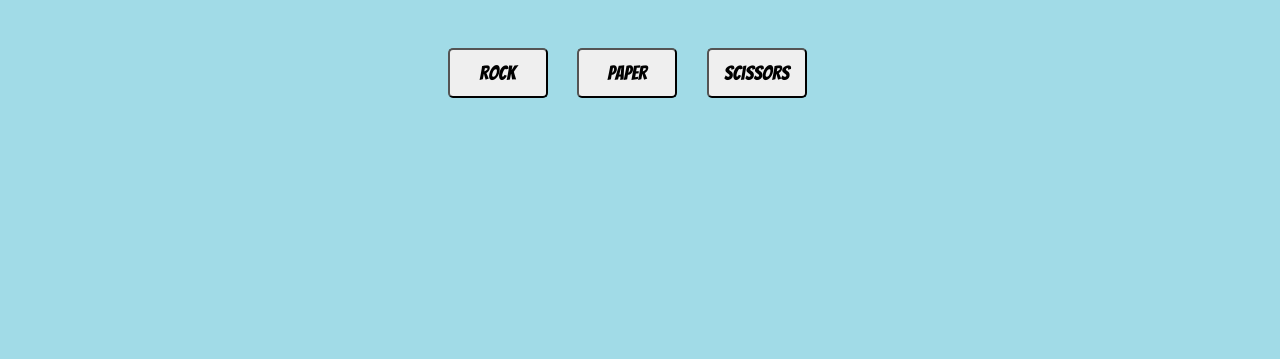
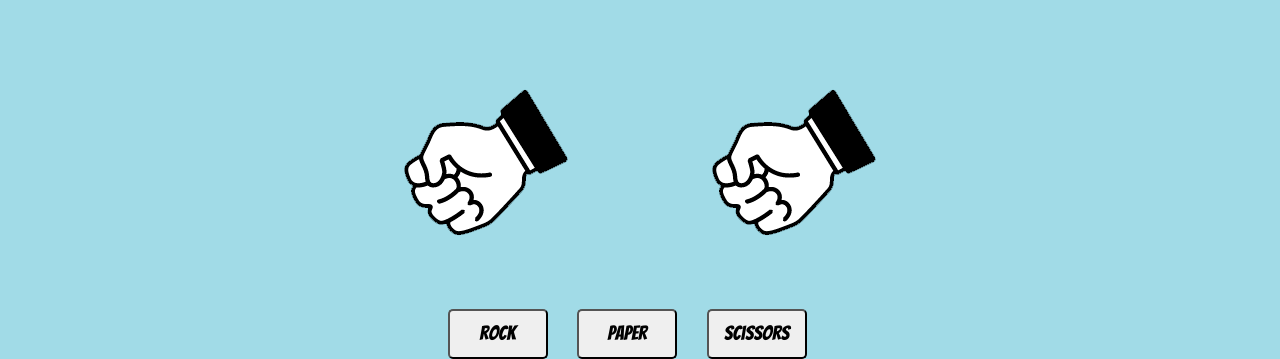
Before and after one commit to hristodinev/rockPaperScissors-game, a plain HTML site: page index.html in a window 1280 px wide. Both pictures are taken after a click on the button "Let's play". Shown: the part 502-861 px from the top of the page. Before the commit the page ends 800 px from the top, so only its background shows below. Drawn offline with Linux system fonts and the light colour scheme.

Commit message:
Add images and start game function in js file

```diff
--- a/app.js
+++ b/app.js
@@ -20,12 +20,27 @@ const game= ()=>
         playButton.addEventListener("click", ()=>{
 
             introScreen.classList.add('fade-out');
+            match.classList.add('fade-in');
 
         });
+
+        //play match function
+
+        const playMatch = ()=>{
+
+            const options = document.querySelectorAll(".options button");
+
+            const playerHand = document.querySelector(".player-hand");
+
+            const computerHand = document.querySelector(".computer-hand");
+        }
 
     };
     //call all inner functions in the arrow function
 
     gameStart();
 };
+
+//the game function
+
 game();
--- a/index.html
+++ b/index.html
@@ -30,7 +30,13 @@
     <div class="match">
 
         <h2 class="greeting">Choose your option:</h2>
-        <div class="option-button">
+
+        <div class="hands">
+            <img class="player-hand" src="images/rock.png">
+            <img class="computer-hand" src="images/rock.png">
+        </div>
+
+        <div class="options">
 
             <button>rock</button>
             <button>paper</button>
--- a/style.css
+++ b/style.css
@@ -69,6 +69,7 @@ h1.greeting
     display: flex;
     flex-direction: column;
     align-items: center;
+    opacity: 0;
 }
 
 @-webkit-keyframes fadeIn {
```
Also changed, not shown: images/paper.png (added), images/rock.png (added), images/scissors.png (added), 1 other file.
